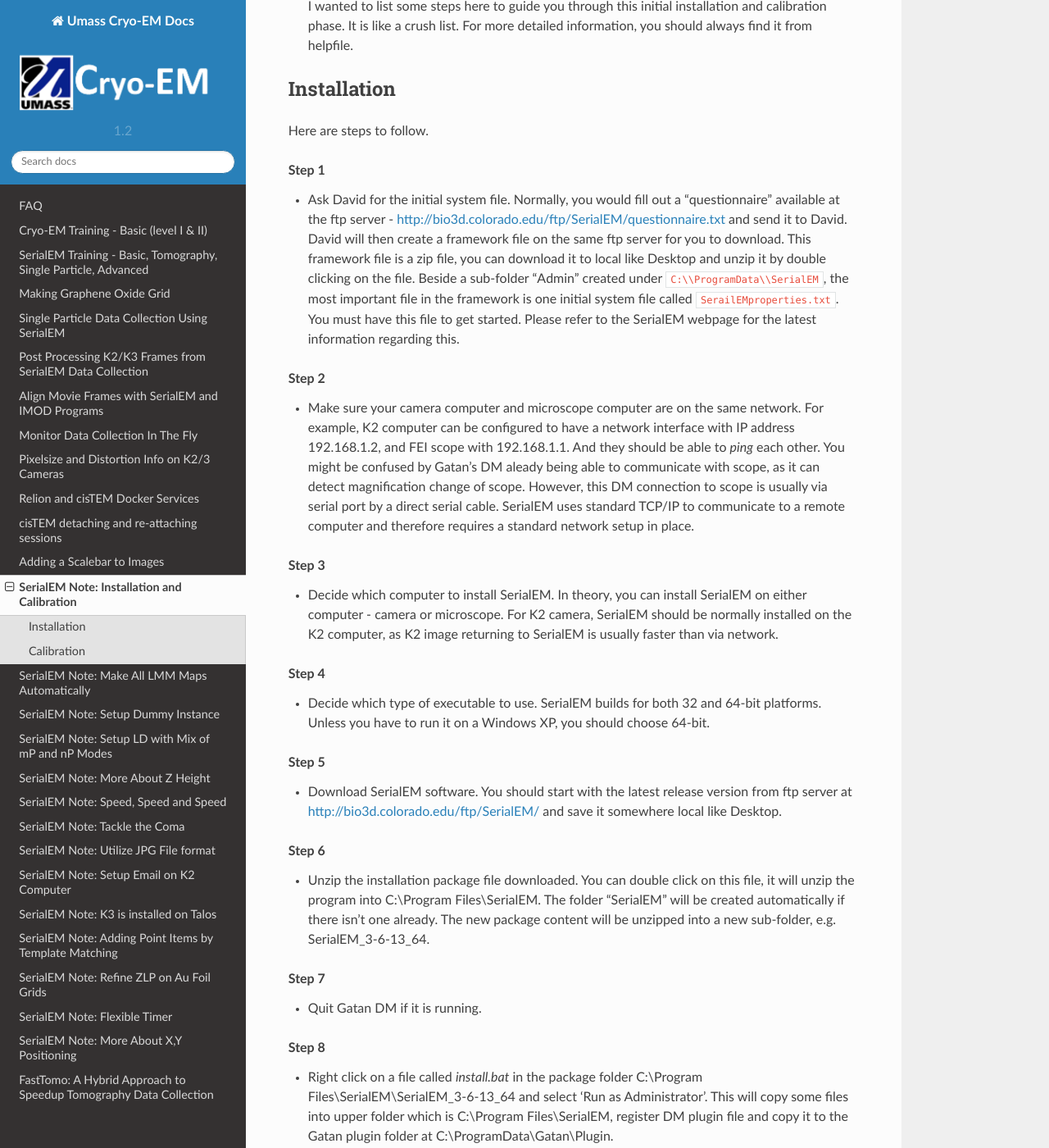
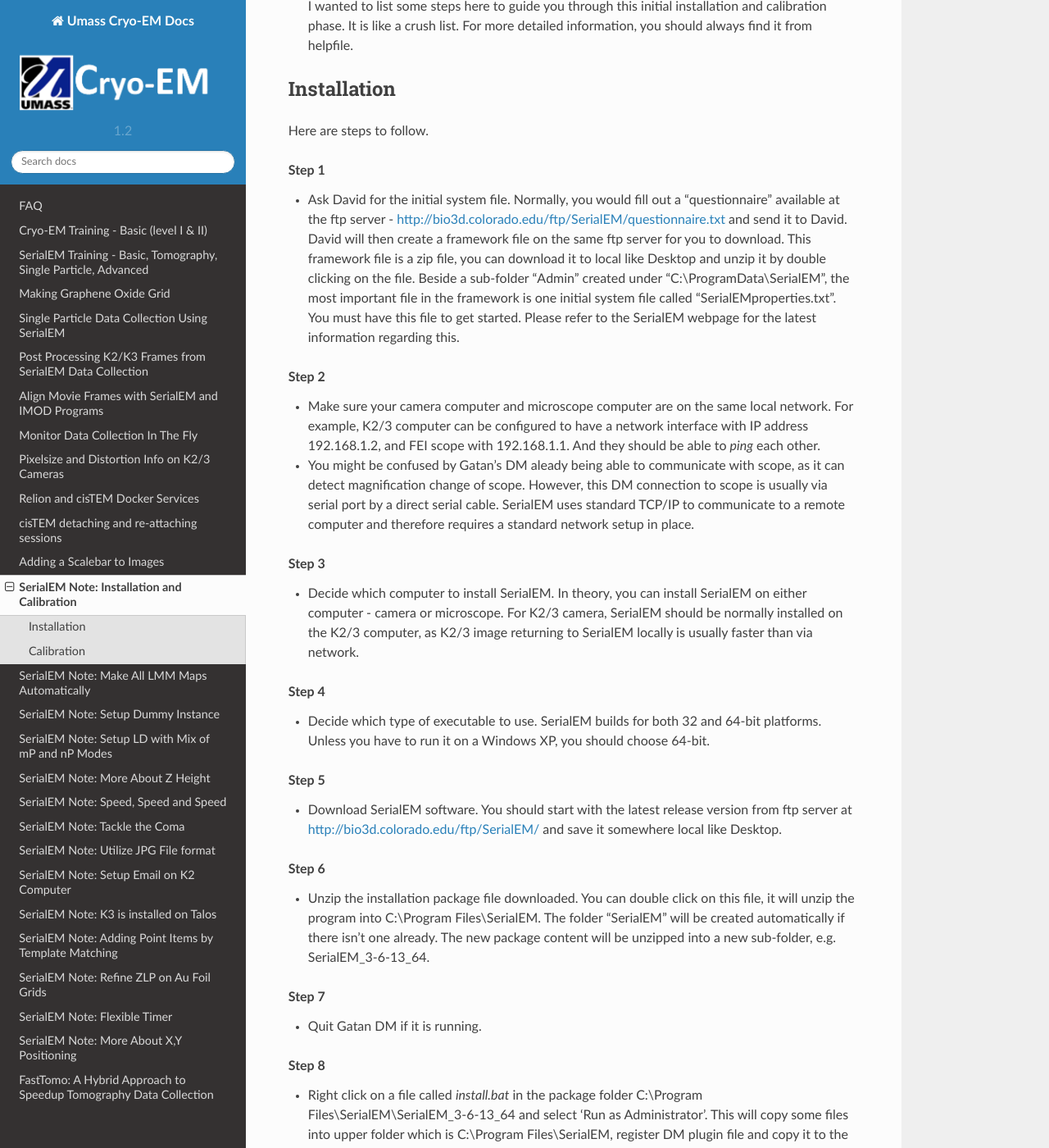
Before and after one commit to xuchen66/sphinx-emdocs, a Sphinx documentation site: the page built from source/serialEM-note-install-and-calib.rst, in a window 1280 px wide and 1400 px high, scrolled down 495 px. Shown: the whole window at 82% size. Built offline with Sphinx 7.4.7 and the Read the Docs theme 2.0.0, drawn with Linux system fonts in a browser that asks for light colours; pages that are not in the unit, such as notebooks, are missing from menus; some of the changed text lies outside the part shown.

Commit message:
Update serialEM-note-install-and-calib.rst

```diff
--- a/source/serialEM-note-install-and-calib.rst
+++ b/source/serialEM-note-install-and-calib.rst
@@ -25,15 +25,16 @@
 
 .. rubric:: Step 1
 
-- Ask David for the initial system file. Normally, you would fill out a "questionnaire" available at the ftp server - http://bio3d.colorado.edu/ftp/SerialEM/questionnaire.txt and send it to David. David will then create a framework file on the same ftp server for you to download. This framework file is a zip file, you can download it to local like Desktop and unzip it by double clicking on the file. Beside a sub-folder "Admin" created under ``C:\\ProgramData\\SerialEM``, the most important file in the framework is one initial system file called ``SerailEMproperties.txt``. You must have this file to get started. Please refer to the SerialEM webpage for the latest information regarding this.
+- Ask David for the initial system file. Normally, you would fill out a "questionnaire" available at the ftp server - http://bio3d.colorado.edu/ftp/SerialEM/questionnaire.txt and send it to David. David will then create a framework file on the same ftp server for you to download. This framework file is a zip file, you can download it to local like Desktop and unzip it by double clicking on the file. Beside a sub-folder "Admin" created under "C:\\ProgramData\\SerialEM", the most important file in the framework is one initial system file called "SerialEMproperties.txt". You must have this file to get started. Please refer to the SerialEM webpage for the latest information regarding this.
 
 .. rubric:: Step 2
 
-- Make sure your camera computer and microscope computer are on the same network. For example, K2 computer can be configured to have a network interface with IP address 192.168.1.2, and FEI scope with 192.168.1.1. And they should be able to *ping* each other. You might be confused by Gatan's DM aleady being able to communicate with scope, as it can detect magnification change of scope. However, this DM connection to scope is usually via serial port by a direct serial cable. SerialEM uses standard TCP/IP to communicate to a remote computer and therefore requires a standard network setup in place.
+- Make sure your camera computer and microscope computer are on the same local network. For example, K2/3 computer can be configured to have a network interface with IP address 192.168.1.2, and FEI scope with 192.168.1.1. And they should be able to *ping* each other.
+- You might be confused by Gatan's DM aleady being able to communicate with scope, as it can detect magnification change of scope. However, this DM connection to scope is usually via serial port by a direct serial cable. SerialEM uses standard TCP/IP to communicate to a remote computer and therefore requires a standard network setup in place.
 
 .. rubric:: Step 3
 
-- Decide which computer to install SerialEM. In theory, you can install SerialEM on either computer - camera or microscope. For K2 camera, SerialEM should be normally installed on the K2 computer, as K2 image returning to SerialEM is usually faster than via network.
+- Decide which computer to install SerialEM. In theory, you can install SerialEM on either computer - camera or microscope. For K2/3 camera, SerialEM should be normally installed on the K2/3 computer, as K2/3 image returning to SerialEM locally is usually faster than via network.
 
 .. rubric:: Step 4
 
@@ -57,7 +58,7 @@
 
 .. rubric:: Step 9
 
-- Manually copy a file called *FEI-SEMServer.exe* from C:\\Program Files\\SerialEM on K2 computer to C:\\Program Files\\SerialEM on scope computer. This is a bridging program to control scope by passing the scope function calls between SerialEM main program on remote K2 computer and the scope scripting interface. Run the program by double clicking on it(it needs to run or SerialEM cannot control scope). This is 32-bit application, runs on both 32 and 64-bit Windows platforms. So there is only one such executable to run on Windows 7, XP or 2000 Windows OS.
+- Manually copy a file called *FEI-SEMServer.exe* from C:\\Program Files\\SerialEM on K2 computer to C:\\Program Files\\SerialEM on scope computer. This is a bridging program to control scope by passing the scope function calls between SerialEM main program on remote K2/3 computer and the scope scripting interface. Run the program by double clicking on it(it needs to run or SerialEM cannot control scope). This is 32-bit application, runs on both 32 and 64-bit Windows platforms. So there is only one such executable to run on Windows 7, XP or 2000 Windows OS.
 
 .. rubric:: Step 10
 
@@ -73,9 +74,9 @@
 
 .. rubric:: Step 11
 
-- On K2 computer which SerialEM is to be installed, define a system environment variable SERIALEMCCD_PORT with the value 48890 or other selected port number, as described in the section in helpfile.
+- On K2/3 computer where SerialEM is to be installed, define a system environment variable SERIALEMCCD_PORT with the value 48890 or other selected port number, as described in the section in helpfile.
 
-- If everything goes north, you should be able to start SerialEM and it should connect to "see" both scope and DM. Congratulations!
+- If everything goes well, you should be able to start SerialEM and it should connect to "see" both scope and DM. Congratulations!
 
 .. _Calibration:
 
@@ -118,7 +119,7 @@
 
 .. rubric:: Step 6
 
-- Take a T shot, then Calibration - Pixel Size - Find Pixel Size. The log window shows both mag index and pixel size. Edit *SerialEMproperties.txt* to add a line like below in K2 camera property section.
+- Take a T shot, then Calibration - Pixel Size - Find Pixel Size. The log window shows both mag index and pixel size. Edit *SerialEMproperties.txt* to add a line like below in K2/3 camera property section.
 
 .. code-block:: ruby
 
```
Also changed, not shown: other parts of source/serialEM-note-install-and-calib.rst (+8 -1 lines).
